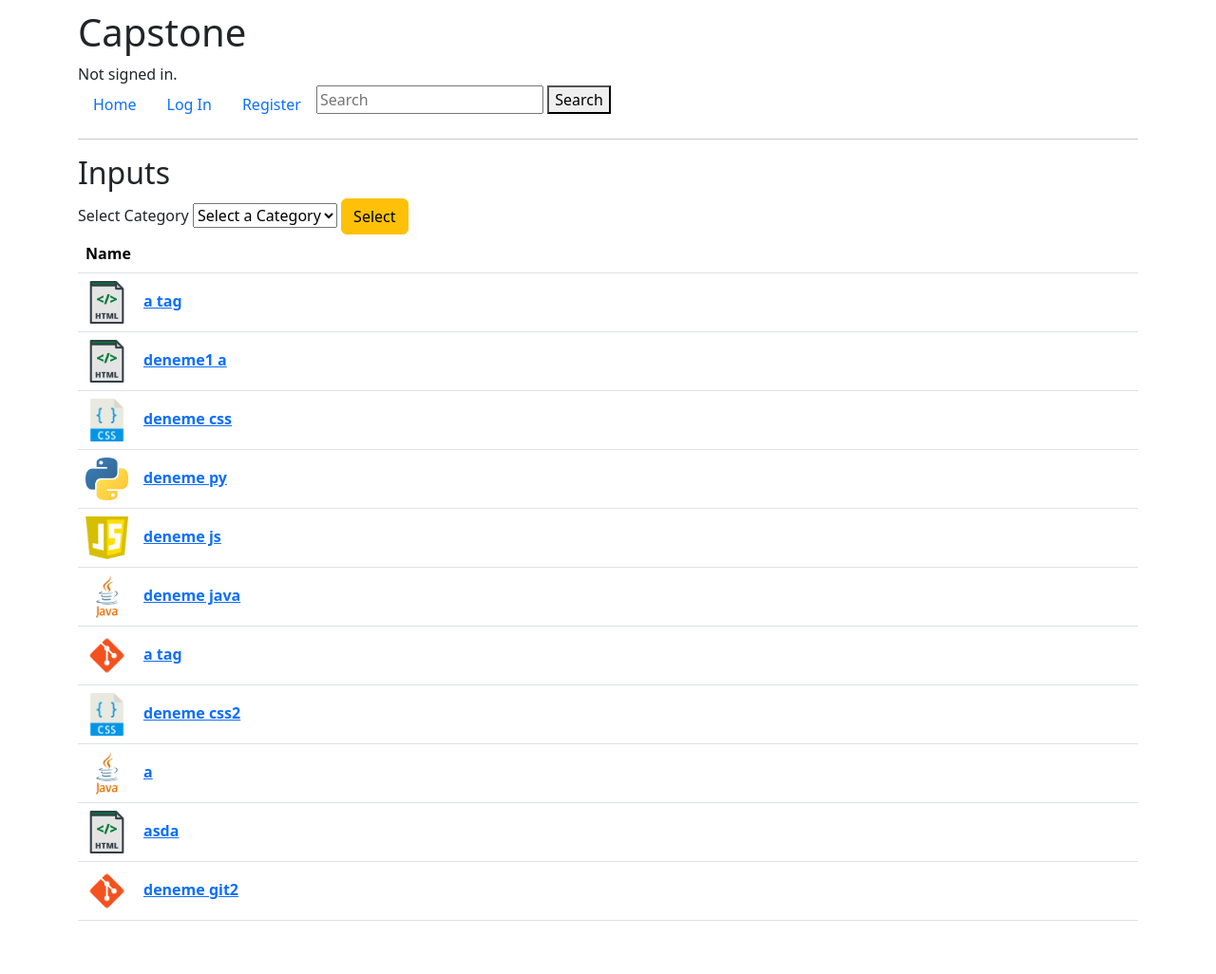
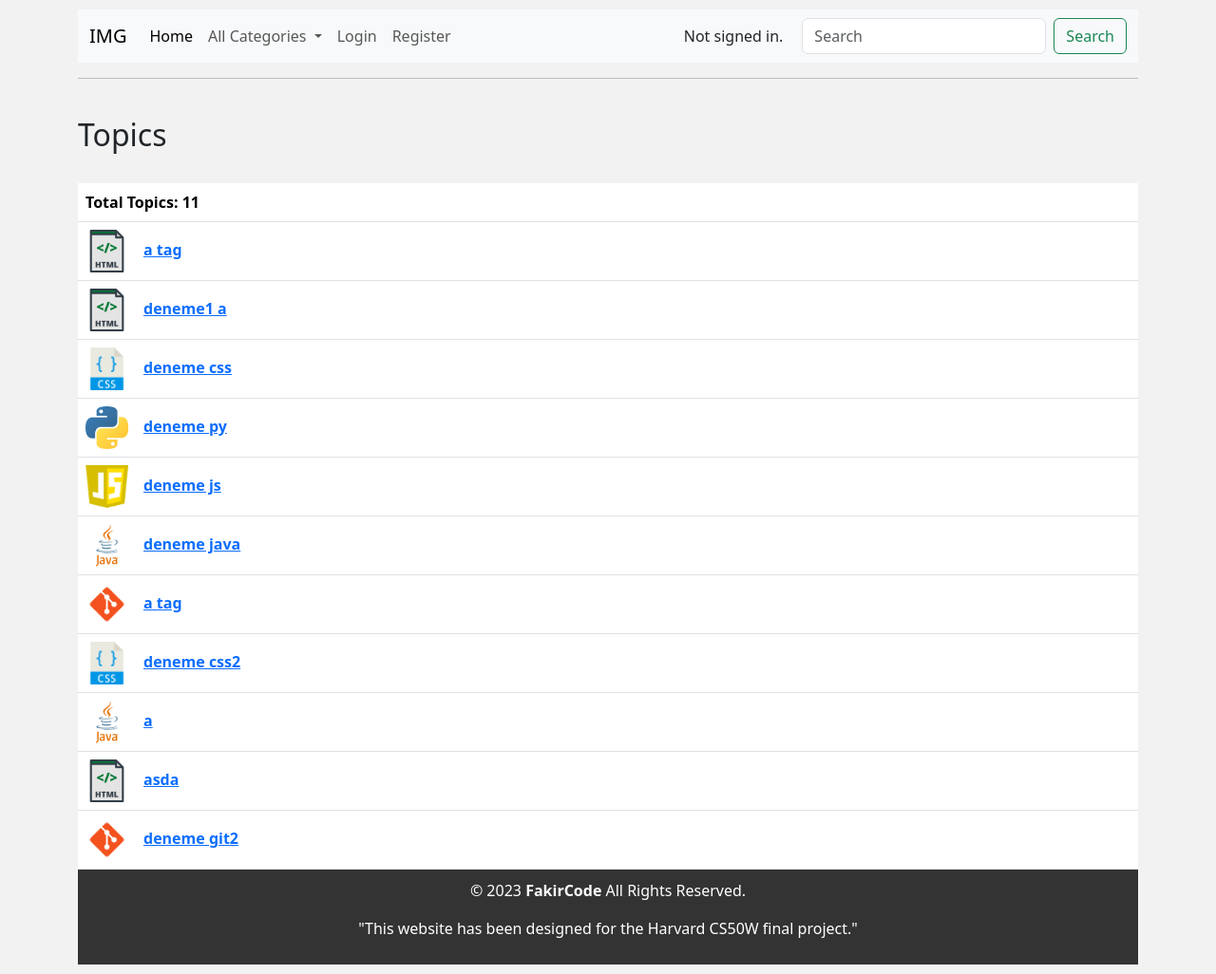
Before and after one commit to FakirHerif/capstone-cs50w, a Django app: page /displayCategory in a window 1280 px wide. Shown: the whole page at 95% size. Before the commit the page ends 970 px from the top, so only its background shows below. Run offline with Django 3.2, Linux system fonts and the light colour scheme; data comes from the database, SQL or seed files in the repository; both versions use the stored data as it was after the commit.

Commit message:
styles applied to navbar

```diff
--- a/capstone/static/capstone/styles.css
+++ b/capstone/static/capstone/styles.css
@@ -1,4 +1,16 @@
 body {
+    padding: 10px;
+    background-color: rgba(0, 0, 0, 0.05);
+}
+
+
+
+
+
+footer {
+    text-align: center;
+    background-color: #333;
+    color: #fff;
     padding: 10px;
 }
 
--- a/capstone/templates/capstone/displayCategory.html
+++ b/capstone/templates/capstone/displayCategory.html
@@ -1,27 +1,12 @@
 {% extends "capstone/layout.html" %}
 
 {% block body %}
-    <h2>Inputs</h2>
-    <form action="{% url 'displayCategory' %}" method="GET">
-        <label for="category">Select Category</label>
-        <select name="category" id="category">
-            <option value="">Select a Category</option>
-            {% for category in categories %}
-                <option value="{{ category.categoryName }}" {% if selected_category == category.categoryName %}selected{% endif %}>{{ category.categoryName }}</option>
-            {% endfor %}
-        </select>
-        <button type="submit" class="btn btn-warning">Select</button>
-    </form>
-
-
-
-
-
-
+    <h2>Topics</h2>
+<br>
 <table class="table align-middle mb-0 bg-white">
     <thead class="bg-light">
       <tr>
-        <th>Name</th>
+        <th>Total Topics: {{ input|length }}</th>
       </tr>
     </thead>
     {% for input in input %}
@@ -46,10 +31,4 @@
     </tbody>
     {% endfor %}
   </table>
-
-
-
-
-
-
 {% endblock %}
--- a/capstone/templates/capstone/layout.html
+++ b/capstone/templates/capstone/layout.html
@@ -3,7 +3,7 @@
 <!DOCTYPE html>
 <html lang="en">
     <head>
-        <title>{% block title %}Capstone{% endblock %}</title>
+        <title>{% block title %}FakirCode{% endblock %}</title>
         <link href="https://cdn.jsdelivr.net/npm/bootstrap@5.3.2/dist/css/bootstrap.min.css" rel="stylesheet" integrity="sha384-T3c6CoIi6uLrA9TneNEoa7RxnatzjcDSCmG1MXxSR1GAsXEV/Dwwykc2MPK8M2HN" crossorigin="anonymous">
         <script src="https://cdn.jsdelivr.net/npm/bootstrap@5.3.2/dist/js/bootstrap.bundle.min.js" integrity="sha384-C6RzsynM9kWDrMNeT87bh95OGNyZPhcTNXj1NW7RuBCsyN/o0jlpcV8Qyq46cDfL" crossorigin="anonymous"></script>
         <link href="{% static 'capstone/styles.css' %}" rel="stylesheet">
@@ -11,52 +11,72 @@
     </head>
     <body>
     <div class="container">
-        <h1>Capstone</h1>
-        <div>
-            {% if user.is_authenticated %}
-                Signed in as <strong>{{ user.username }}</strong>.
-            {% else %}
-                Not signed in.
-            {% endif %}
-        </div>
-        <ul class="nav">
+        <nav class="navbar navbar-expand-lg bg-body-tertiary">
+            <div class="container-fluid">
+              <a class="navbar-brand" href="{% url 'index' %}">IMG</a>
+              <button class="navbar-toggler" type="button" data-bs-toggle="collapse" data-bs-target="#navbarSupportedContent" aria-controls="navbarSupportedContent" aria-expanded="false" aria-label="Toggle navigation">
+                <span class="navbar-toggler-icon"></span>
+              </button>
+              <div class="collapse navbar-collapse" id="navbarSupportedContent">
+                <ul class="navbar-nav me-auto mb-2 mb-lg-0">
                   <li class="nav-item">
-                <a class="nav-link" href="{% url 'index' %}">Home</a>
+                    <a class="nav-link active" aria-current="page" href="{% url 'index' %}">Home</a>
+                  </li>
+                  <li class="nav-item dropdown">
+                    <a class="nav-link dropdown-toggle" href="#" role="button" data-bs-toggle="dropdown" aria-expanded="false">
+                      {{ selected_category|default:"All Categories" }}
+                    </a>
+                    <ul class="dropdown-menu">
+                      <li><a class="dropdown-item" href="{% url 'displayCategory' %}">All Categories</a></li>
+                      <li><hr class="dropdown-divider"></li>
+                      {% for category in categories %}
+                        <li><a class="dropdown-item" href="{% url 'displayCategory' %}?category={{ category.categoryName }}">{{ category.categoryName }}</a></li>
+                      {% endfor %}
+                    </ul>
                   </li>
                   {% if user.is_authenticated %}
                   <li class="nav-item">
-                    <a class="nav-link" href="{% url 'create' %}">Create Input</a>
+                    <a class="nav-link" href="{% url 'create' %}">Create New Topic</a>
                   </li>
                   <li class="nav-item">
                     <a class="nav-link" href="{% url 'bookmark' %}">Bookmarks</a>
                   </li>
                   <li class="nav-item">
-                    <a class="nav-link" href="{% url 'logout' %}">Log Out</a>
+                    <a class="nav-link" href="{% url 'logout' %}">Logout</a>
                   </li>
-                <li class="nav-item">
-                    <form action="{% url 'search' %}" method="GET">
-                        <input type="text" name="query" placeholder="Search" />
-                        <button type="submit">Search</button>
-                    </form>
-                </li>
+
                   {% else %}
                   <li class="nav-item">
-                    <a class="nav-link" href="{% url 'login' %}">Log In</a>
+                    <a class="nav-link" href="{% url 'login' %}">Login</a>
                   </li>
                   <li class="nav-item">
                     <a class="nav-link" href="{% url 'register' %}">Register</a>
                   </li>
-                <li class="nav-item">
-                    <form action="{% url 'search' %}" method="GET">
-                        <input type="text" name="query" placeholder="Search" />
-                        <button type="submit">Search</button>
-                    </form>
-                </li>
                   {% endif %}
                 </ul>
+                <div style="margin-right: 20px;">
+                    {% if user.is_authenticated %}
+                        Signed in as <strong style="color: red;">{{ user.username }}</strong>
+                    {% else %}
+                        Not signed in.
+                    {% endif %}
+                </div>
+                    <form class="d-flex" role="search" action="{% url 'search' %}">
+                        <input class="form-control me-2" type="search" placeholder="Search" aria-label="Search" method="GET" name="query">
+                        <button class="btn btn-outline-success" type="submit">Search</button>
+                    </form>
+              </div>
+            </div>
+          </nav>
           <hr>
+          <br>
           {% block body %}
           {% endblock %}
+
+        <footer>
+            <p>&copy; 2023 <strong>FakirCode</strong> All Rights Reserved.</p>
+            <p>"This website has been designed for the Harvard CS50W final project."</p>
+        </footer>
     </div>
     </body>
 </html>
```
Also changed, not shown: db.sqlite3. Lines whose indentation alone changed are shown as unchanged.
